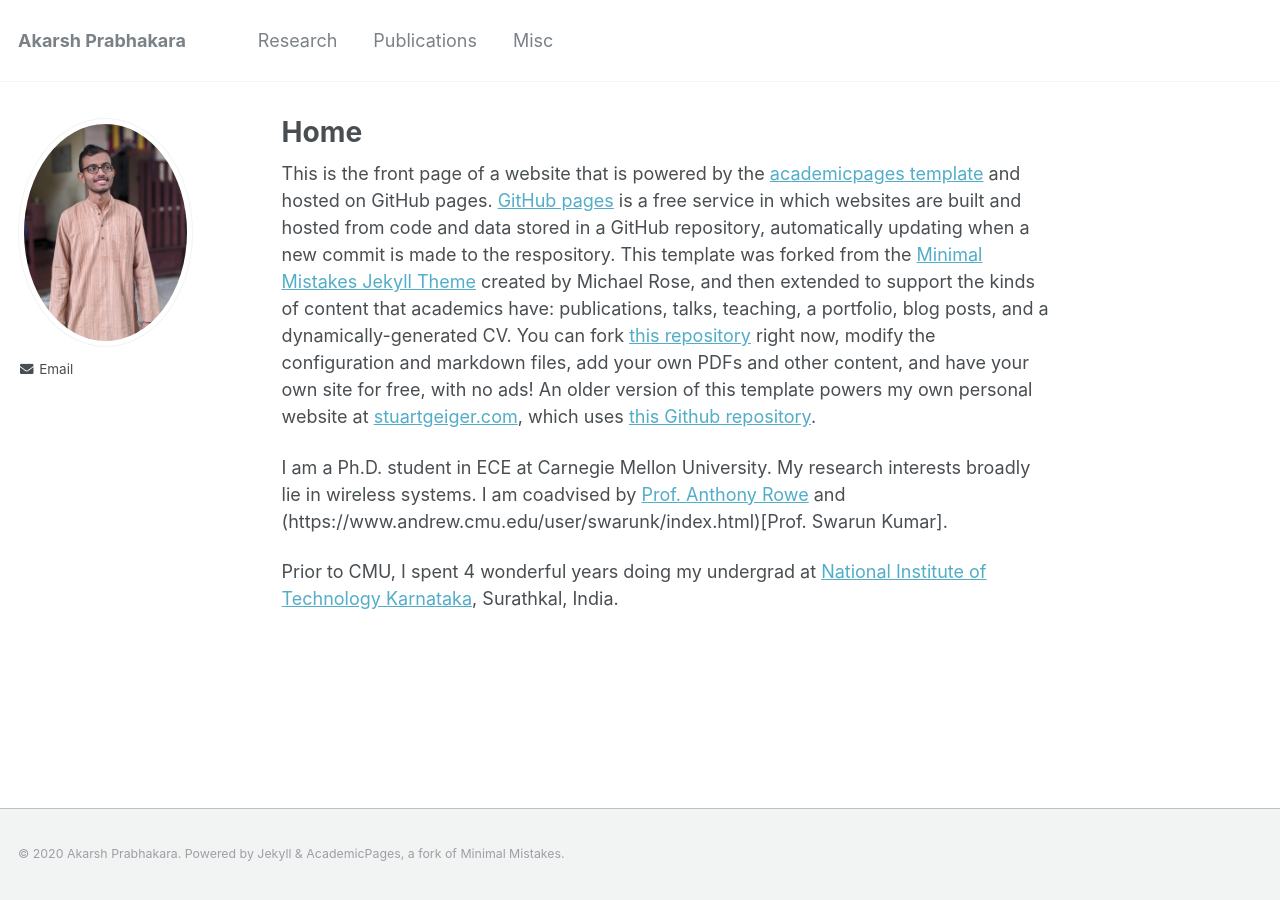
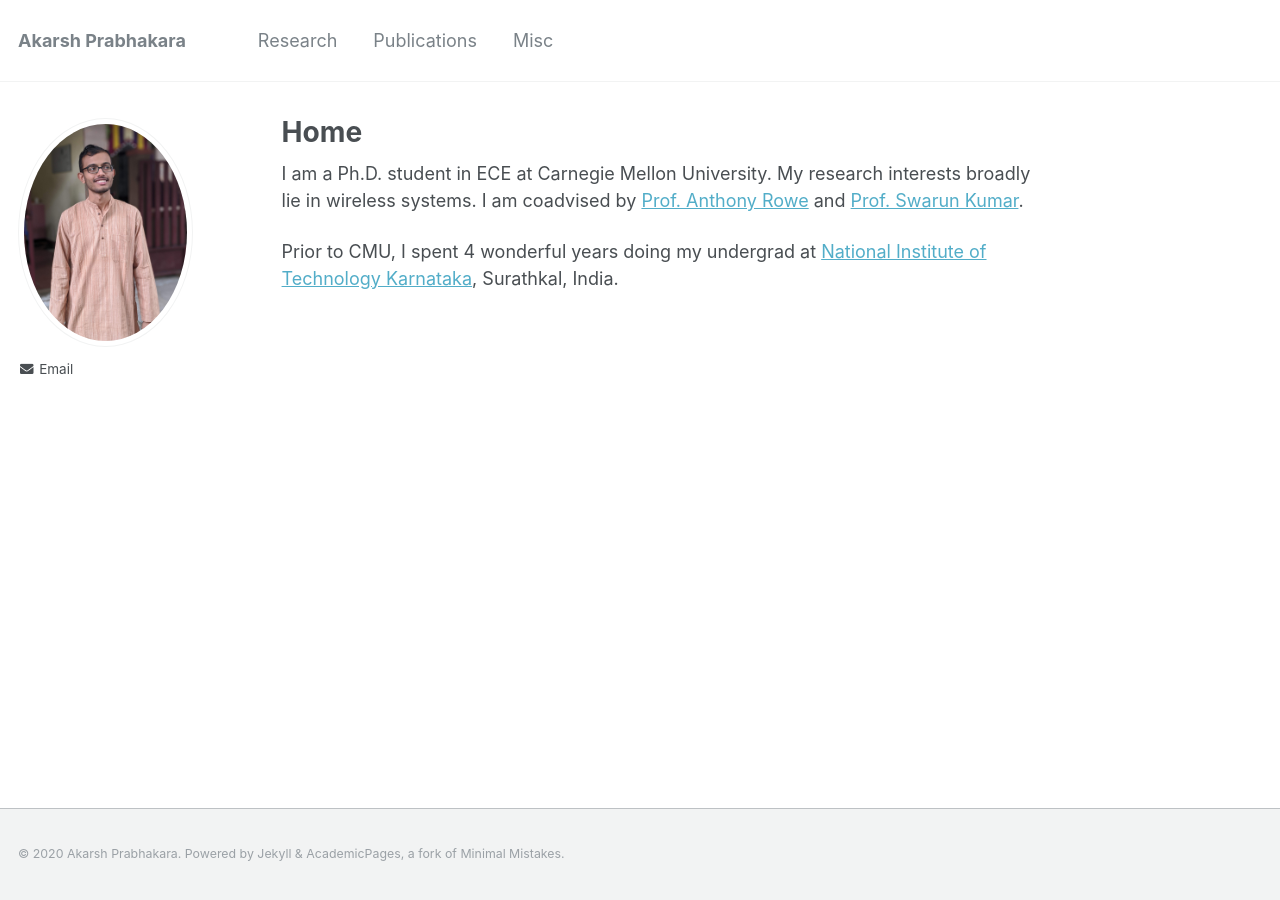
Before and after one commit to akarsh-prabhakara/akarsh-prabhakara.github.io, a Jekyll site: the page built from _pages/about.md, in a window 1280 px wide. Built offline with Jekyll 4.4.1, drawn with Linux system fonts in a browser that asks for light colours.

Commit message:
Update about.md

```diff
--- a/_pages/about.md
+++ b/_pages/about.md
@@ -8,8 +8,6 @@ redirect_from:
   - /about.html
 ---
 
-This is the front page of a website that is powered by the [academicpages template](https://github.com/academicpages/academicpages.github.io) and hosted on GitHub pages. [GitHub pages](https://pages.github.com) is a free service in which websites are built and hosted from code and data stored in a GitHub repository, automatically updating when a new commit is made to the respository. This template was forked from the [Minimal Mistakes Jekyll Theme](https://mmistakes.github.io/minimal-mistakes/) created by Michael Rose, and then extended to support the kinds of content that academics have: publications, talks, teaching, a portfolio, blog posts, and a dynamically-generated CV. You can fork [this repository](https://github.com/academicpages/academicpages.github.io) right now, modify the configuration and markdown files, add your own PDFs and other content, and have your own site for free, with no ads! An older version of this template powers my own personal website at [stuartgeiger.com](http://stuartgeiger.com), which uses [this Github repository](https://github.com/staeiou/staeiou.github.io).
-
-I am a Ph.D. student in ECE at Carnegie Mellon University. My research interests broadly lie in wireless systems. I am coadvised by [Prof. Anthony Rowe](http://users.ece.cmu.edu/~agr) and (https://www.andrew.cmu.edu/user/swarunk/index.html)[Prof. Swarun Kumar].
+I am a Ph.D. student in ECE at Carnegie Mellon University. My research interests broadly lie in wireless systems. I am coadvised by [Prof. Anthony Rowe](http://users.ece.cmu.edu/~agr) and [Prof. Swarun Kumar](https://www.andrew.cmu.edu/user/swarunk/index.html).
 
 Prior to CMU, I spent 4 wonderful years doing my undergrad at [National Institute of Technology Karnataka](https://www.nitk.ac.in/), Surathkal, India.
```
